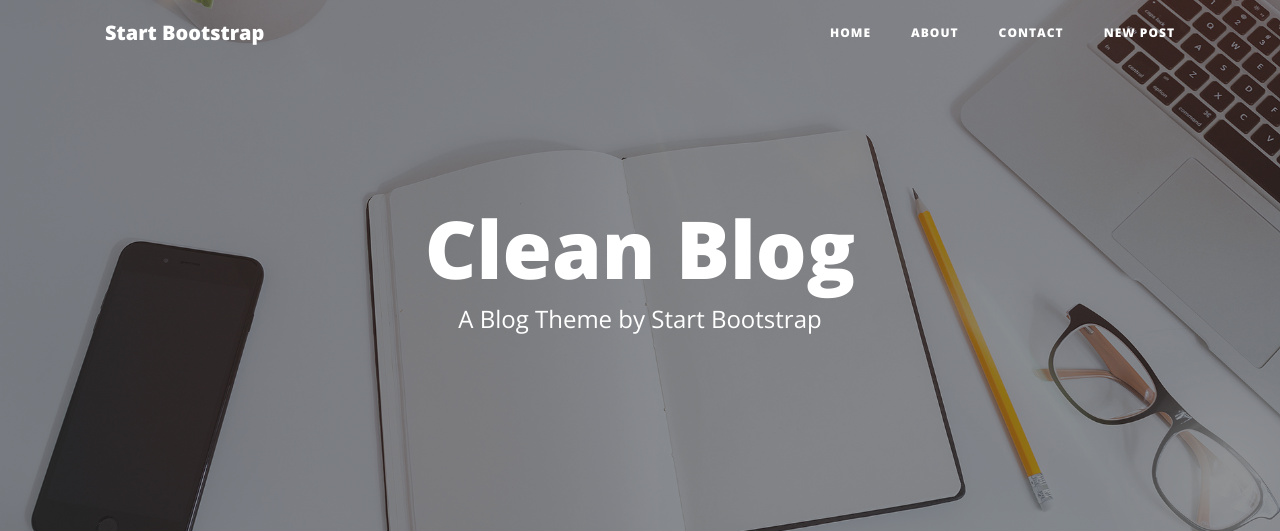
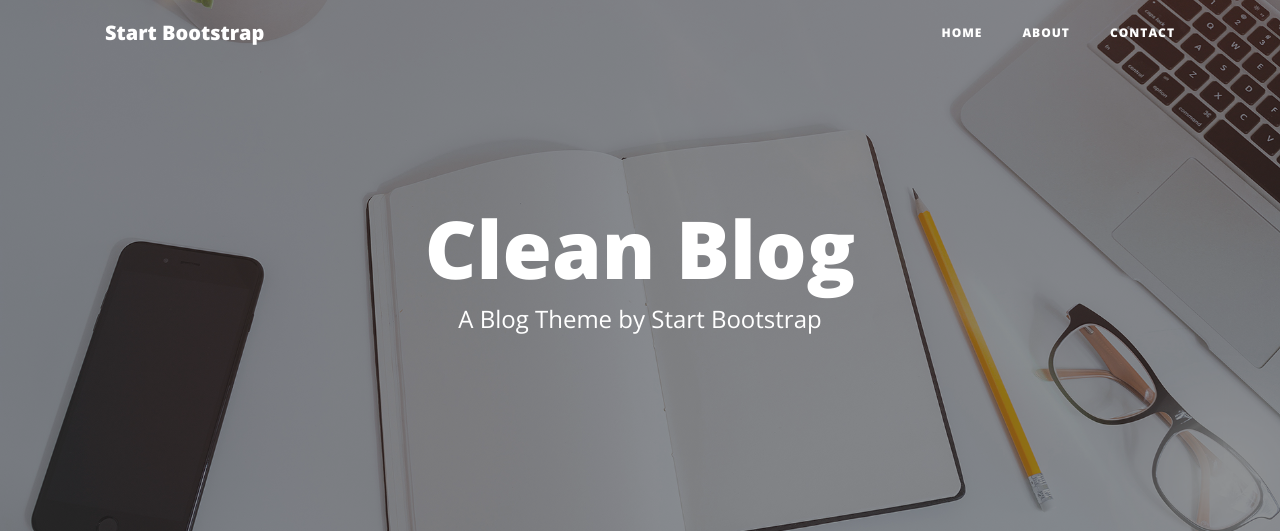
Before and after one commit to Alchemy17/alchemy-blog, a Flask app: page / in a window 1280 px wide. Shown: the top 531 px of the page. Run offline with Flask 2, Linux system fonts and the light colour scheme; data that the repository does not hold is empty; some libraries are stand-ins or nearby versions.

Commit message:
adding necessary routes

```diff
--- a/app/main/views.py
+++ b/app/main/views.py
@@ -8,7 +8,7 @@ from .. import db
 @main.route('/')
 def index():
 
-    posts = Post.query.all()
+    posts = Post.query.order_by(Post.date_posted.desc()). all()
 
     return render_template('index.html', posts = posts)
 
--- a/app/templates/index.html
+++ b/app/templates/index.html
@@ -44,9 +44,6 @@
               <li class="nav-item">
                 <a class="nav-link" href="{{url_for('main.contact')}}">Contact</a>
               </li>
-              <li class="nav-item">
-                  <a class="nav-link" href="{{url_for('main.new')}}">New Post</a>
-                </li>
             </ul>
           </div>
         </div>
--- a/app/templates/post.html
+++ b/app/templates/post.html
@@ -44,6 +44,9 @@
               <li class="nav-item">
                 <a class="nav-link" href="{{url_for('main.contact')}}">Contact</a>
               </li>
+              <li class="nav-item">
+                  <a class="nav-link" href="{{url_for('main.new')}}">New Post</a>
+                </li>
             </ul>
           </div>
         </div>
```
